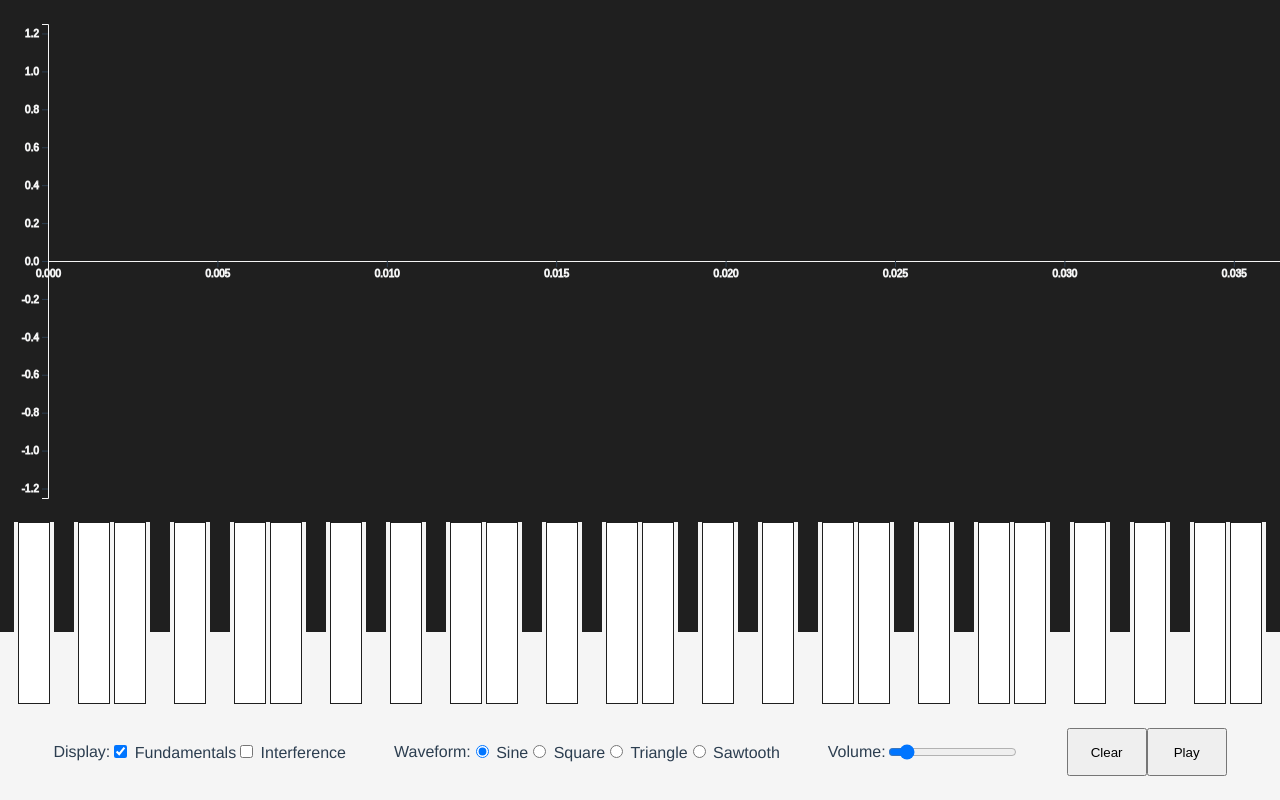
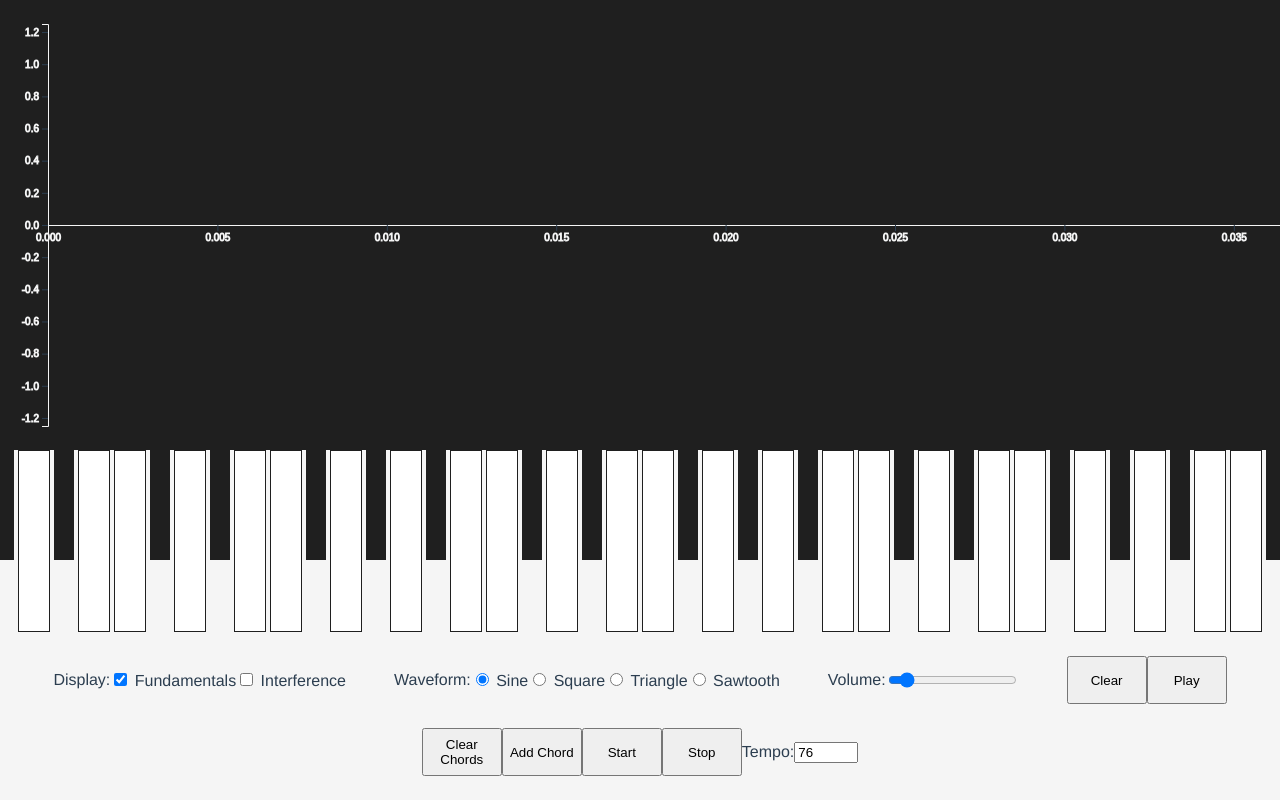
Before and after one commit to cfengjin/cacophony, a Vue app: page / in a window 1280 px wide. Built offline with nearby package versions, Linux system fonts and the light colour scheme.

Commit message:
Start sequencer

```diff
--- a/src/components/Chart.vue
+++ b/src/components/Chart.vue
@@ -76,7 +76,7 @@ export default {
     },
     y() {
       return d3.scaleLinear()
-        .domain([this.showInterference ? -this.pitches.length : -1.25, this.showInterference ? this.pitches.length : 1.25])
+        .domain([this.showInterference ? -this.pitches.length : this.showFundamentals ? -1.25 : 0, this.showInterference ? this.pitches.length : this.showFundamentals ? 1.25 : 0])
         .range([this.chart.height - 24, 24])
     },
     line() {
--- a/src/components/Keyboard.vue
+++ b/src/components/Keyboard.vue
@@ -47,12 +47,34 @@
 
     <div>
       <label for="volume">Volume:</label>
-      <input type="range" id="volume" name="volume" min="0" max="1" step="0.01" v-model="volume">
+      <input type="range" id="volume" min="0" max="1" step="0.01" v-model="volume">
     </div>
 
     <div>
       <button @click.prevent="clear">Clear</button>
       <button @mousedown="play" @touchstart.prevent="play">Play</button>
+    </div>
+  </div>
+
+  <div class="sequencer">
+    <button @click.prevent="clearChords">Clear Chords</button>
+    <div
+      class="chord"
+      @click.prevent="selectChord(index)"
+      v-for="(chord, index) in chords"
+      :key="chord"
+    >
+      <div v-for="pitch in chord.slice().reverse()" :key="pitch.frequency">
+        {{ pitch.class }}
+      </div>
+      <span @click.stop.prevent="removeChord(index)">&#10006;</span>
+    </div>
+    <button @click.prevent="addChord">Add Chord</button>
+    <button @click.prevent="startSequence">Start</button>
+    <button @click.prevent="stopSequence">Stop</button>
+    <div>
+      <label for="volume">Tempo:</label>
+      <input type="number" id="volume" min="40" max="208" step="1" v-model="tempo">
     </div>
   </div>
 </template>
@@ -75,6 +97,10 @@ export default {
       playing: false,
       showFundamentals: true,
       showInterference: false,
+      chords: [],
+      tempo: 76,
+      sequencePosition: 0,
+      intervalID: 0,
     }
   },
   computed: {
@@ -110,6 +136,7 @@ export default {
       }
     },
     clear() {
+      this.stop();
       this.selectedPitches.forEach(pitch => pitch.selected = false)
     },
     isBlack(pitch) {
@@ -117,7 +144,44 @@ export default {
     },
     keyColor(pitch) {
       return pitch.selected ? this.color(pitch.class) : this.isBlack(pitch) ? '#1f1f1f' : 'white'
-    }
+    },
+    addChord() {
+      if (this.selectedPitches.length > 0) {
+        this.chords.push(this.selectedPitches);
+      }
+    },
+    selectChord(index) {
+      this.clear();
+      this.chords[index].forEach(pitch => pitch.selected = true);
+    },
+    playChord() {
+      this.stop();
+      this.clear();
+      this.chords[this.sequencePosition++].forEach(pitch => pitch.selected = true);
+      this.play();
+      if (this.sequencePosition == this.chords.length) {
+        this.sequencePosition = 0;
+      }
+    },
+    startSequence() {
+      this.sequencePosition = 0;
+      this.playChord();
+      let self = this;
+      this.intervalID = setInterval(function() {
+        self.playChord();
+      }, 60000 / this.tempo);
+    },
+    stopSequence() {
+      clearInterval(this.intervalID);
+      this.stop();
+      this.clear();
+    },
+    removeChord(index) {
+      this.chords.splice(index, 1);
+    },
+    clearChords() {
+      this.chords = [];
+    },
   },
   created() {
     this.masterGainNode = this.audioContext.createGain()
@@ -194,4 +258,23 @@ export default {
   width: 5rem;
   height: 3rem;
 }
+
+.sequencer {
+  display: flex;
+  justify-content: center;
+  align-items: center;
+  flex-wrap: wrap;
+  margin-bottom: 24px;
+}
+
+.sequencer button {
+  width: 5rem;
+  height: 3rem;
+}
+
+.chord {
+  margin: 0 4px;
+  align-self: flex-end;
+}
+
 </style>
```
